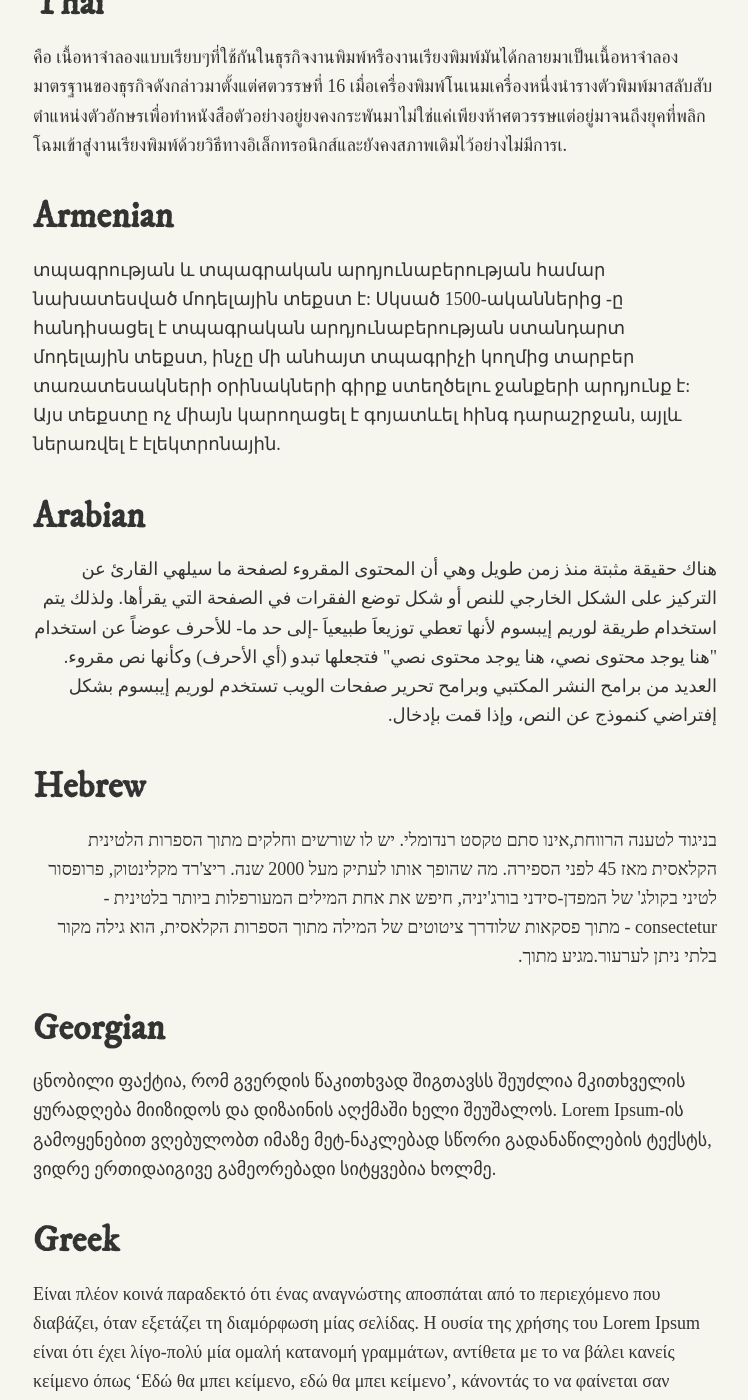
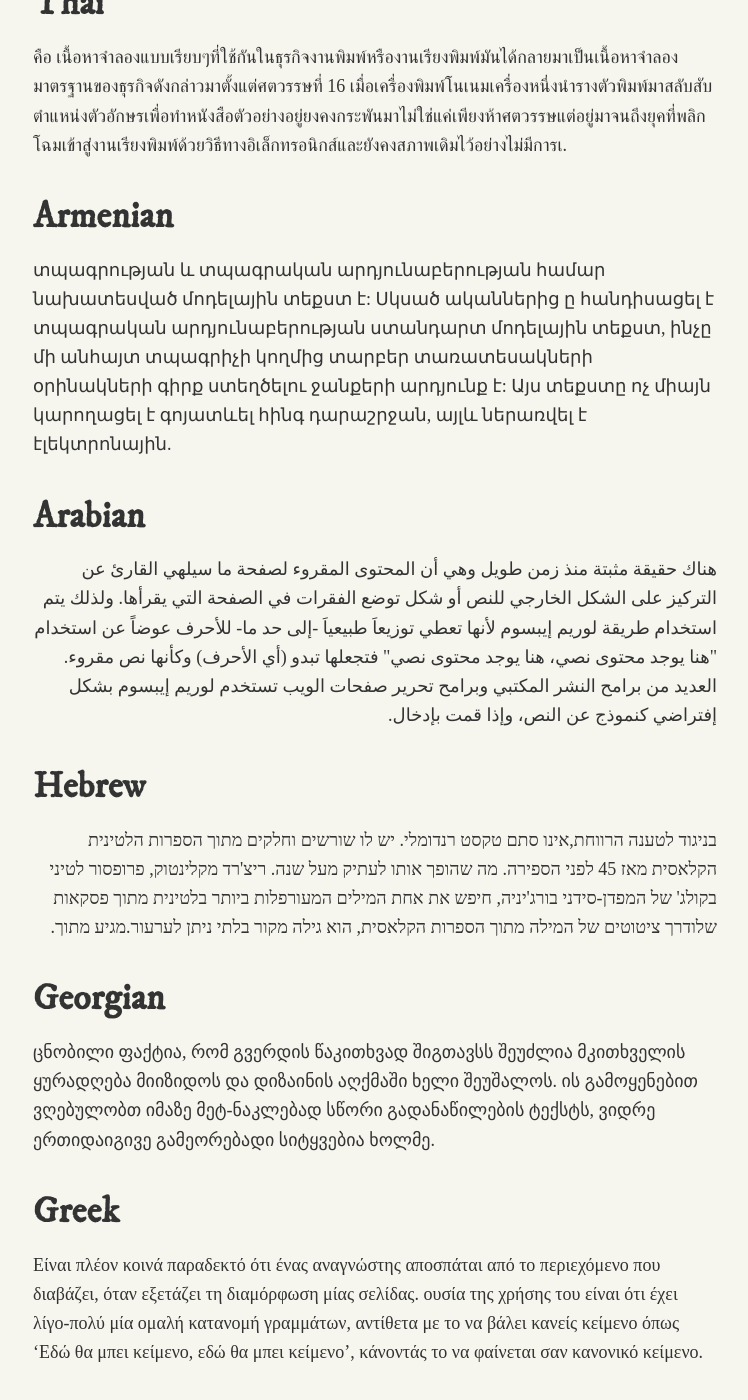
Before and after one commit to kentliau/kentliau.github.io, a Jekyll site: the page built from _posts/1993-05-26-a-humble-writing-syntax-and-feature-references.markdown, in a window 1280 px wide and 1400 px high, scrolled down 2356 px. Shown: the whole window, without its empty margins (265-1013 px from the left). Built offline with Jekyll 4.4.1, drawn with Linux system fonts in a browser that asks for light colours; nearby versions of some CDN libraries; some web fonts are replaced; Markdown is read by kramdown in place of the engine named in the settings; some of the changed text lies outside the part shown.

Commit message:
update post

```diff
--- a/_posts/1993-05-26-a-humble-writing-syntax-and-feature-references.markdown
+++ b/_posts/1993-05-26-a-humble-writing-syntax-and-feature-references.markdown
@@ -46,7 +46,7 @@ Jest dostępnych wiele różnych wersji ale większość zmieniła się pod wpł
 
 ### Armenian
 
-տպագրության և տպագրական արդյունաբերության համար նախատեսված մոդելային տեքստ է: Սկսած 1500-ականներից -ը հանդիսացել է տպագրական արդյունաբերության ստանդարտ մոդելային տեքստ, ինչը մի անհայտ տպագրիչի կողմից տարբեր տառատեսակների օրինակների գիրք ստեղծելու ջանքերի արդյունք է: Այս տեքստը ոչ միայն կարողացել է գոյատևել հինգ դարաշրջան, այլև ներառվել է էլեկտրոնային.
+տպագրության և տպագրական արդյունաբերության համար նախատեսված մոդելային տեքստ է: Սկսած ականներից ը հանդիսացել է տպագրական արդյունաբերության ստանդարտ մոդելային տեքստ, ինչը մի անհայտ տպագրիչի կողմից տարբեր տառատեսակների օրինակների գիրք ստեղծելու ջանքերի արդյունք է: Այս տեքստը ոչ միայն կարողացել է գոյատևել հինգ դարաշրջան, այլև ներառվել է էլեկտրոնային.
 
 ### Arabian
 
@@ -57,16 +57,16 @@ Jest dostępnych wiele różnych wersji ale większość zmieniła się pod wpł
 ### Hebrew
 
 <p class="rtl">
-בניגוד לטענה הרווחת,אינו סתם טקסט רנדומלי. יש לו שורשים וחלקים מתוך הספרות הלטינית הקלאסית מאז 45 לפני הספירה. מה שהופך אותו לעתיק מעל 2000 שנה. ריצ'רד מקלינטוק, פרופסור לטיני בקולג' של המפדן-סידני בורג'יניה, חיפש את אחת המילים המעורפלות ביותר בלטינית - consectetur - מתוך פסקאות שלודרך ציטוטים של המילה מתוך הספרות הקלאסית, הוא גילה מקור בלתי ניתן לערעור.מגיע מתוך.
+בניגוד לטענה הרווחת,אינו סתם טקסט רנדומלי. יש לו שורשים וחלקים מתוך הספרות הלטינית הקלאסית מאז 45 לפני הספירה. מה שהופך אותו לעתיק מעל שנה. ריצ'רד מקלינטוק, פרופסור לטיני בקולג' של המפדן-סידני בורג'יניה, חיפש את אחת המילים המעורפלות ביותר בלטינית מתוך פסקאות שלודרך ציטוטים של המילה מתוך הספרות הקלאסית, הוא גילה מקור בלתי ניתן לערעור.מגיע מתוך.
 </p>
 
 ### Georgian
 
-ცნობილი ფაქტია, რომ გვერდის წაკითხვად შიგთავსს შეუძლია მკითხველის ყურადღება მიიზიდოს და დიზაინის აღქმაში ხელი შეუშალოს. Lorem Ipsum-ის გამოყენებით ვღებულობთ იმაზე მეტ-ნაკლებად სწორი გადანაწილების ტექსტს, ვიდრე ერთიდაიგივე გამეორებადი სიტყვებია ხოლმე.
+ცნობილი ფაქტია, რომ გვერდის წაკითხვად შიგთავსს შეუძლია მკითხველის ყურადღება მიიზიდოს და დიზაინის აღქმაში ხელი შეუშალოს. ის გამოყენებით ვღებულობთ იმაზე მეტ-ნაკლებად სწორი გადანაწილების ტექსტს, ვიდრე ერთიდაიგივე გამეორებადი სიტყვებია ხოლმე.
 
 ### Greek
 
-Είναι πλέον κοινά παραδεκτό ότι ένας αναγνώστης αποσπάται από το περιεχόμενο που διαβάζει, όταν εξετάζει τη διαμόρφωση μίας σελίδας. Η ουσία της χρήσης του Lorem Ipsum είναι ότι έχει λίγο-πολύ μία ομαλή κατανομή γραμμάτων, αντίθετα με το να βάλει κανείς κείμενο όπως 'Εδώ θα μπει κείμενο, εδώ θα μπει κείμενο', κάνοντάς το να φαίνεται σαν κανονικό κείμενο.
+Είναι πλέον κοινά παραδεκτό ότι ένας αναγνώστης αποσπάται από το περιεχόμενο που διαβάζει, όταν εξετάζει τη διαμόρφωση μίας σελίδας. ουσία της χρήσης του είναι ότι έχει λίγο-πολύ μία ομαλή κατανομή γραμμάτων, αντίθετα με το να βάλει κανείς κείμενο όπως 'Εδώ θα μπει κείμενο, εδώ θα μπει κείμενο', κάνοντάς το να φαίνεται σαν κανονικό κείμενο.
 
 
 ### Blockquote
```
Also changed, not shown: other parts of _posts/1993-05-26-a-humble-writing-syntax-and-feature-references.markdown (+1 -1 lines), README.md.
